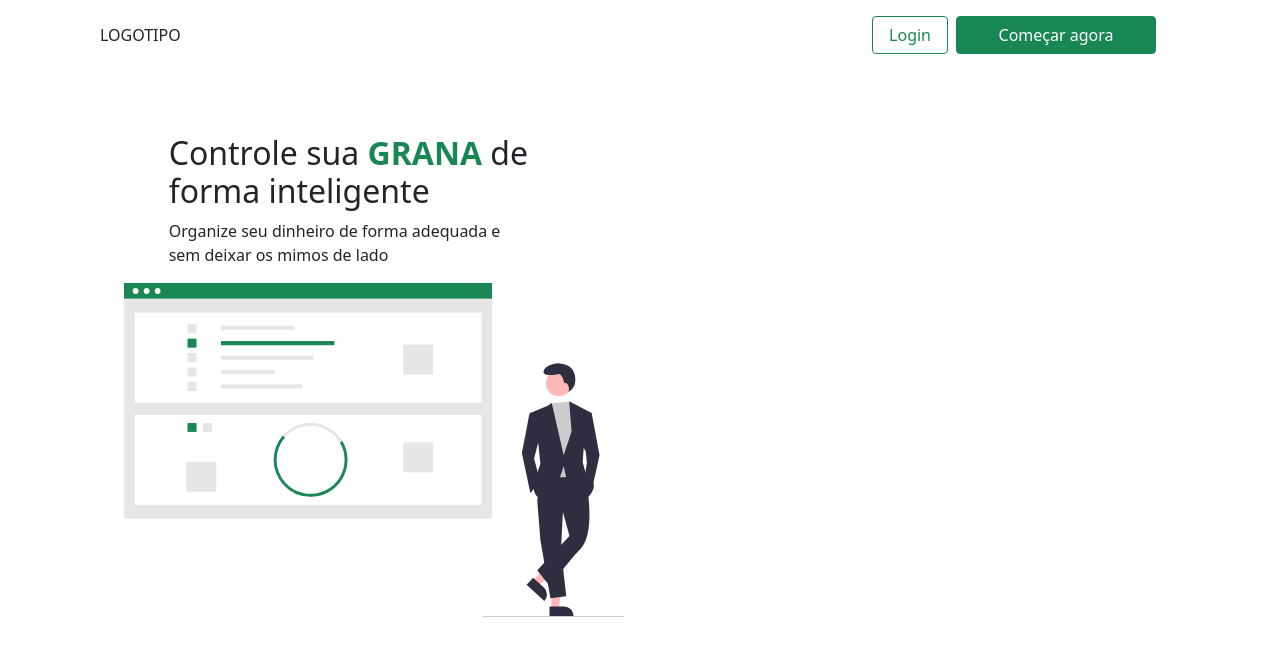
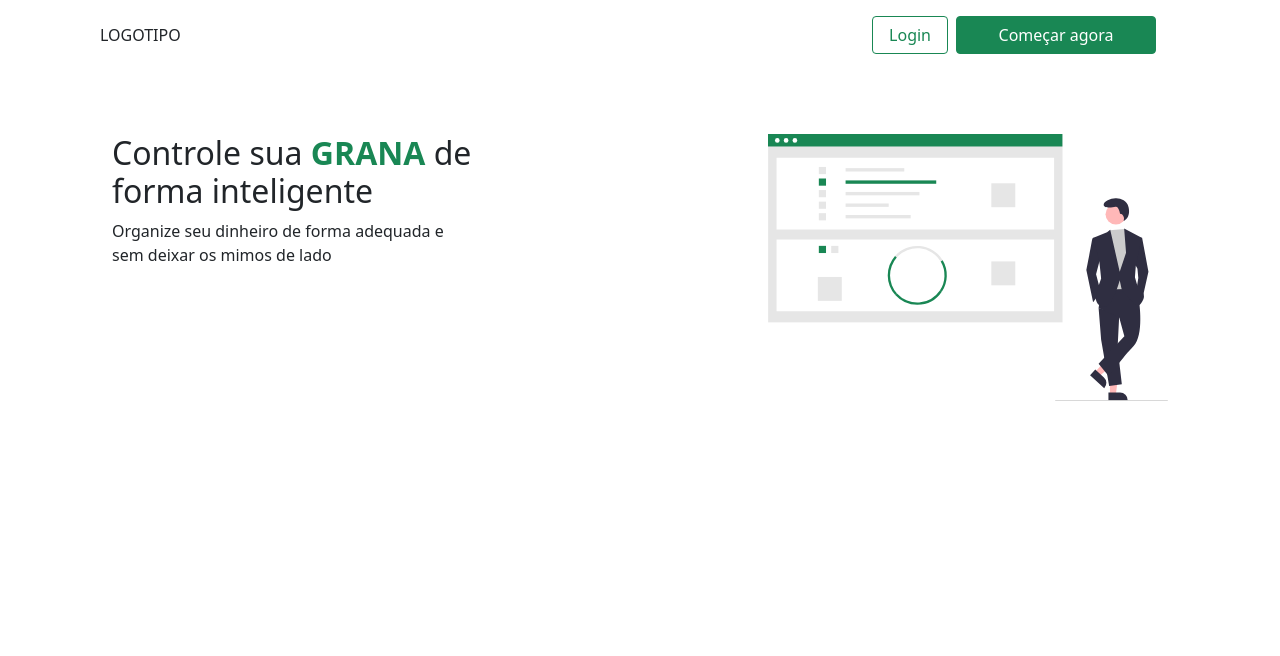
Before and after one commit to mathrangel/finance-app, a Vue app in the folder client/: page / in a window 1280 px wide. Shown: the top 656 px of the page. Built offline with nearby package versions, Linux system fonts and the light colour scheme.

Commit message:
[client] update header default and views to max width

```diff
--- a/client/src/components/Header/header_default.vue
+++ b/client/src/components/Header/header_default.vue
@@ -1,6 +1,6 @@
 <template>
   <header class="row bg-success mb-5 text-white">
-    <div class="col-10 m-auto pb-3">
+    <div style="max-width: 1080px" class="col-10 m-auto pb-3">
       <div class="pt-3 d-flex justify-content-between">
         <div>
           <div>
@@ -10,11 +10,9 @@
             <small>Saldo total:<br> {{ balance }}</small>
           </h6>
         </div>
-          <div>
-          <a href="#" class="text-white" @click="this.$store.dispatch('auth/ActionLogout')">
-            Sair
-          </a>
-          </div>
+        <a href="#" class="text-white" @click="this.$store.dispatch('auth/ActionLogout')">
+          Sair
+        </a>
       </div>
       <div>
       </div>
--- a/client/src/pages/Views/view_default.vue
+++ b/client/src/pages/Views/view_default.vue
@@ -6,14 +6,14 @@
      v-if="this.visibleModalNewTransation"
      />
     <AppHeaderDefault :name="name"/>
-    <div class="col-10 m-auto">
+    <div style="max-width: 1080px" class="m-auto">
       <div class="d-flex justify-content-between">
         <AppCardDefault
         @AddTransaction="toggleModalTransaction(1)"
         v-model="typeTransactionId"
         :total="totalEarns"
         label="Ganhos">
-          <div v-for="item of earns.data" :key="item.id" class="d-flex justify-content-around">
+          <div v-for="item of earns.data" :key="item.id" class="d-flex justify-content-around border-bottom py-3 pt-1">
             <div style="width: 150px">
               <span>
                 {{ item.type_transaction_id === 1 ? '+' : '-' }} R${{ item.value }}
@@ -31,18 +31,7 @@
         :total="totalSpends"
         :error="true"
         label="Gastos">
-          <div v-for="item of spends.data" :key="item.id" class="d-flex justify-content-around">
-            <div style="width: 150px">
-              <span>
-                {{ item.type_transaction_id === 1 ? '+' : '-' }} R${{ item.value }}
-              </span>
-            </div>
-            <div class="w-100">
-              <span>
-                {{ item.title }}
-              </span>
-            </div>
-          </div>
+         <AppCardItem/>
         </AppCardDefault>
       </div>
     </div>
@@ -51,6 +40,7 @@
 
 <script>
 import AppCardDefault from '../../components/Card/card_default.vue'
+import AppCardItem from '../../components/Card/card_item.vue'
 import AppHeaderDefault from '../../components/Header/header_default.vue'
 import AppModalNewTransaction from '../../components/Modal/modal_new_transaction.vue'
 
@@ -61,7 +51,8 @@ export default {
   components: {
     AppCardDefault,
     AppHeaderDefault,
-    AppModalNewTransaction
+    AppModalNewTransaction,
+    AppCardItem
   },
   data() {
     return {
@@ -84,6 +75,7 @@ export default {
   },
   mounted() {
     this.getTransactions()
+    this.$store.dispatch('transactions/ActionGetTransactionsTypes')
   },
   computed: {
     name() {
--- a/client/src/pages/Views/view_initial.vue
+++ b/client/src/pages/Views/view_initial.vue
@@ -1,9 +1,9 @@
 <template>
   <div class="row">
     <AppHeaderInitial></AppHeaderInitial>
-    <section class=" col-10 m-auto d-flex align-items-center py-3 justify-content-center">
-      <div class="row w-100 py-5">
-        <div class="col-5 mx-5">
+    <section style="max-width: 1080px" class="m-auto d-flex align-items-center py-3 justify-content-center">
+      <div class="d-flex py-5 justify-content-between w-100">
+        <div>
           <h2>
             Controle sua <strong class="text-success">GRANA</strong> de <br>forma inteligente
           </h2>
@@ -11,8 +11,8 @@
             Organize seu dinheiro de forma adequada e <br> sem deixar os mimos de lado
           </p>
         </div>
-        <div class="col-6 d-flex justify-content-center">
-          <img width="500px" src="/images/image_initial.svg">
+        <div class="d-flex justify-content-center">
+          <img width="400px" src="/images/image_initial.svg">
         </div>
       </div>
     </section>
```
